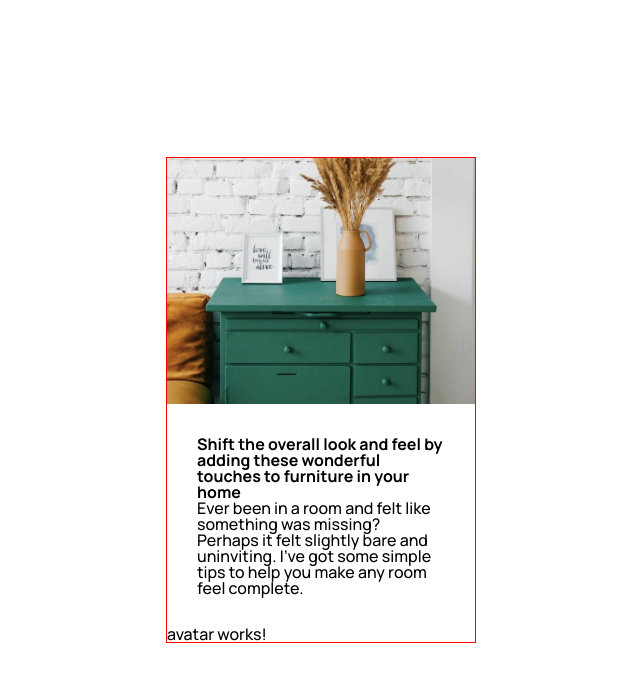
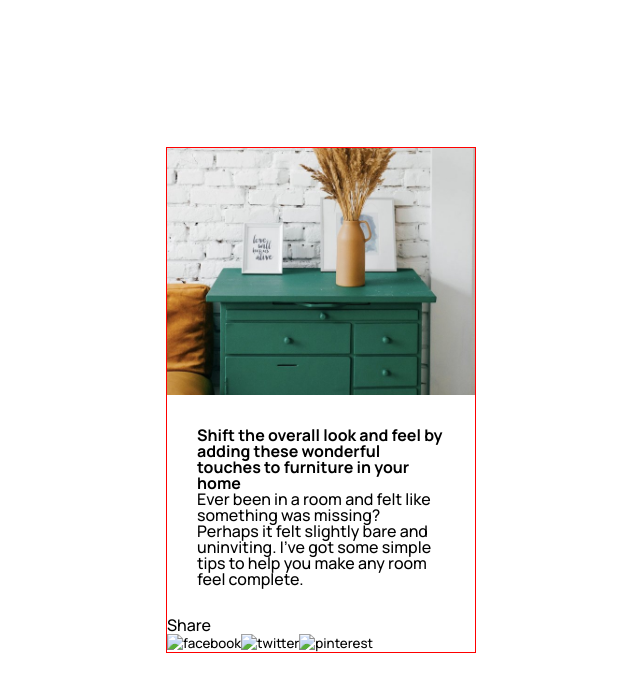
Before and after one commit to FranciscoFrontEndDeveloper/articlePreviewComponentMaster, an Angular app: page / in a window 1280 px wide. Shown: the top 692 px of the page, without its empty margins (319-959 px from the left). Built offline with nearby package versions, Linux system fonts and the light colour scheme.

Commit message:
contend avatar and share created

```diff
--- a/src/app/components/avatar/avatar.component.html
+++ b/src/app/components/avatar/avatar.component.html
@@ -1 +1,12 @@
-<p>avatar works!</p>
+<div class="containerAvatar">
+  <picture>
+    <img src="" alt="" />
+  </picture>
+  <div>
+    <h2>Michelle Appleton</h2>
+    <p>28 Jun 2020</p>
+  </div>
+  <div>
+
+  </div>
+</div>
--- a/src/app/components/cardmain/cardmain.component.html
+++ b/src/app/components/cardmain/cardmain.component.html
@@ -8,11 +8,9 @@
  <div>
   <ng-container *ngIf="avatarToSocial; else elseTemplate">
    <app-avatar></app-avatar>
-
   </ng-container>
   <ng-template #elseTemplate>
    <app-socialmedia></app-socialmedia>
-
   </ng-template>
  </div>
 </section>
--- a/src/app/components/cardmain/cardmain.component.ts
+++ b/src/app/components/cardmain/cardmain.component.ts
@@ -6,5 +6,5 @@ import { Component } from '@angular/core';
   styleUrls: ['./cardmain.component.sass'],
 })
 export class CardmainComponent {
-  avatarToSocial: boolean = true;
+  avatarToSocial: boolean = false;
 }
--- a/src/app/components/socialmedia/socialmedia.component.html
+++ b/src/app/components/socialmedia/socialmedia.component.html
@@ -1 +1,8 @@
-<p>socialmedia works!</p>
+<div class="containerShare">
+  <span>Share</span>
+  <div>
+    <input type="image" src="" alt="facebook" />
+    <input type="image" src="" alt="twitter" />
+    <input type="image" src="" alt="pinterest" />
+  </div>
+</div>
```
